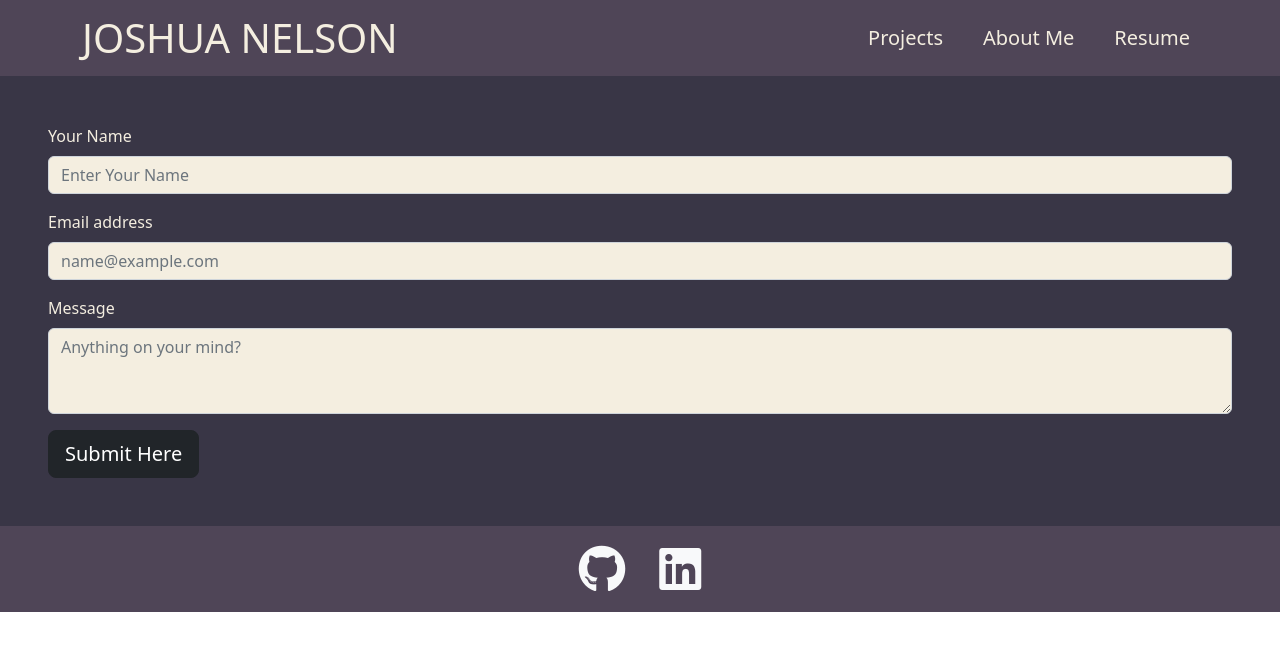
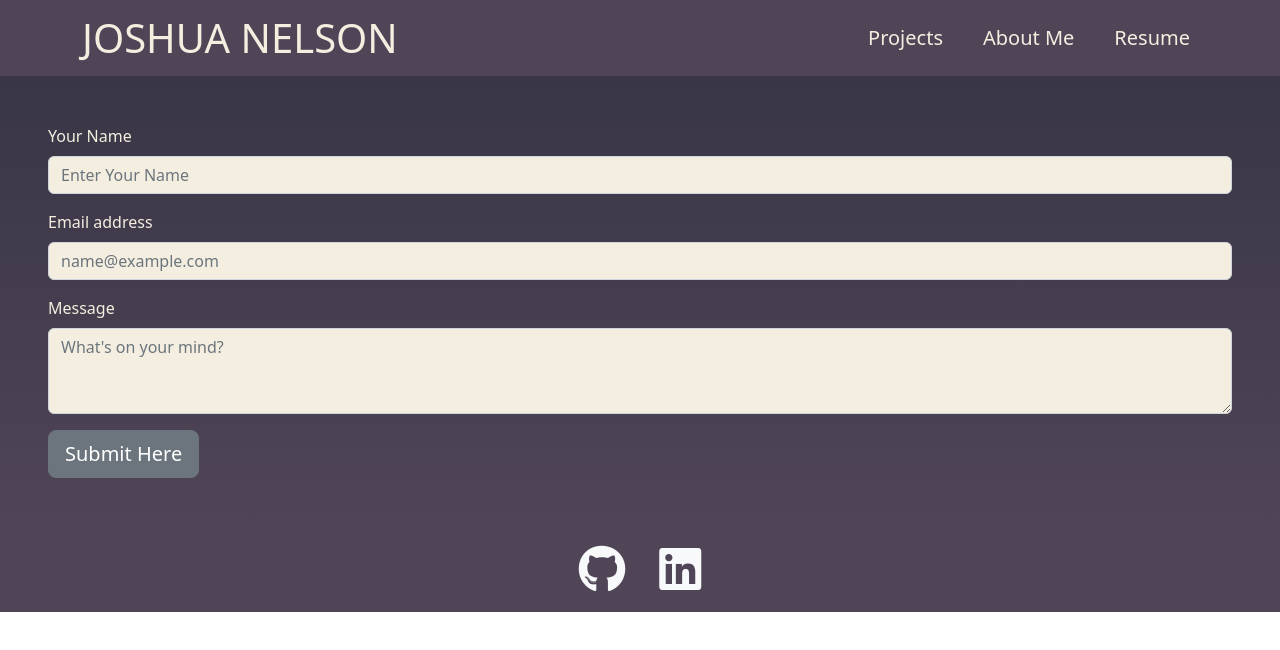
Before and after one commit to joshua-wade7/React-Portfolio, a React (Create React App) app: page /contactme in a window 1280 px wide. Shown: the top 650 px of the page. Built offline with nearby package versions, Linux system fonts and the light colour scheme.

Commit message:
installed emailjs/browser and imported into contact.js.  Tested emailjs and system is working correctly.

```diff
--- a/package.json
+++ b/package.json
@@ -4,6 +4,7 @@
   "version": "0.1.0",
   "private": true,
   "dependencies": {
+    "@emailjs/browser": "^3.11.0",
     "@fortawesome/fontawesome-free": "^6.4.0",
     "@testing-library/jest-dom": "^5.16.5",
     "@testing-library/react": "^13.4.0",
--- a/src/components/Section/Contact.js
+++ b/src/components/Section/Contact.js
@@ -1,9 +1,10 @@
 import Form from "react-bootstrap/Form";
 import { useRef } from "react";
 import Button from "react-bootstrap/Button";
+import emailjs from "@emailjs/browser";
 const styles = {
   background: {
-    background: "#393646",
+    background: "linear-gradient(#393646, #4F4557)",
   },
   textColor: {
     color: "#F4EEE0",
@@ -20,6 +21,29 @@ function Contact() {
     e.preventDefault();
 
     let validEmail = /^([a-z0-9_\.-]+)@([\da-z\.-]+)\.([a-z\.]{2,6})$/;
+
+    if (e.target.user_email.value.match(validEmail)) {
+      emailjs
+        .sendForm(
+          "service_eqieydm",
+          "contact_form",
+          form.current,
+          "Cgfd4k93BDcCdLsfm"
+        )
+        .then(
+          (result) => {
+            console.log(result.text);
+          },
+          (error) => {
+            console.log(error.text);
+          }
+        );
+      e.target.user_name.value = "";
+      e.target.user_email.value = "";
+      e.target.message.value = "";
+    } else {
+      alert("Please enter a valid email address!");
+    }
   };
   // useEffect(() => {
   //   document.title = "Contact Me";
@@ -94,13 +118,13 @@ function Contact() {
 
   return (
     <div style={styles.background}>
-      <Form className="p-5" ref={form} onSubmit={sendEmail}>
+      <form className="p-5" ref={form} onSubmit={sendEmail}>
         <Form.Group className="mb-3" controlId="formFirstName">
           <Form.Label style={styles.textColor}>Your Name</Form.Label>
           <Form.Control
             // value={firstName}
             // onChange={handleInputChange}
-            name="firstName"
+            name="user_name"
             type="text"
             placeholder="Enter Your Name"
             style={styles.inputBody}
@@ -123,7 +147,7 @@ function Contact() {
             // value={email}
             // onChange={handleInputChange}
             // onClick={validate}
-            name="email"
+            name="user_email"
             type="email"
             placeholder="name@example.com"
             style={styles.inputBody}
@@ -136,19 +160,19 @@ function Contact() {
             type="message"
             as="textarea"
             rows={3}
-            placeholder="Anything on your mind?"
+            placeholder="What's on your mind?"
             style={styles.inputBody}
           />
         </Form.Group>
         <Button
-          variant="dark"
+          variant="secondary"
           size="lg"
           type="submit"
           // onClick={handleFormSubmit}
         >
           Submit Here
         </Button>
-      </Form>
+      </form>
     </div>
   );
 }
```
Also changed, not shown: 1 other file (tests, documents, lock files or other folders).
